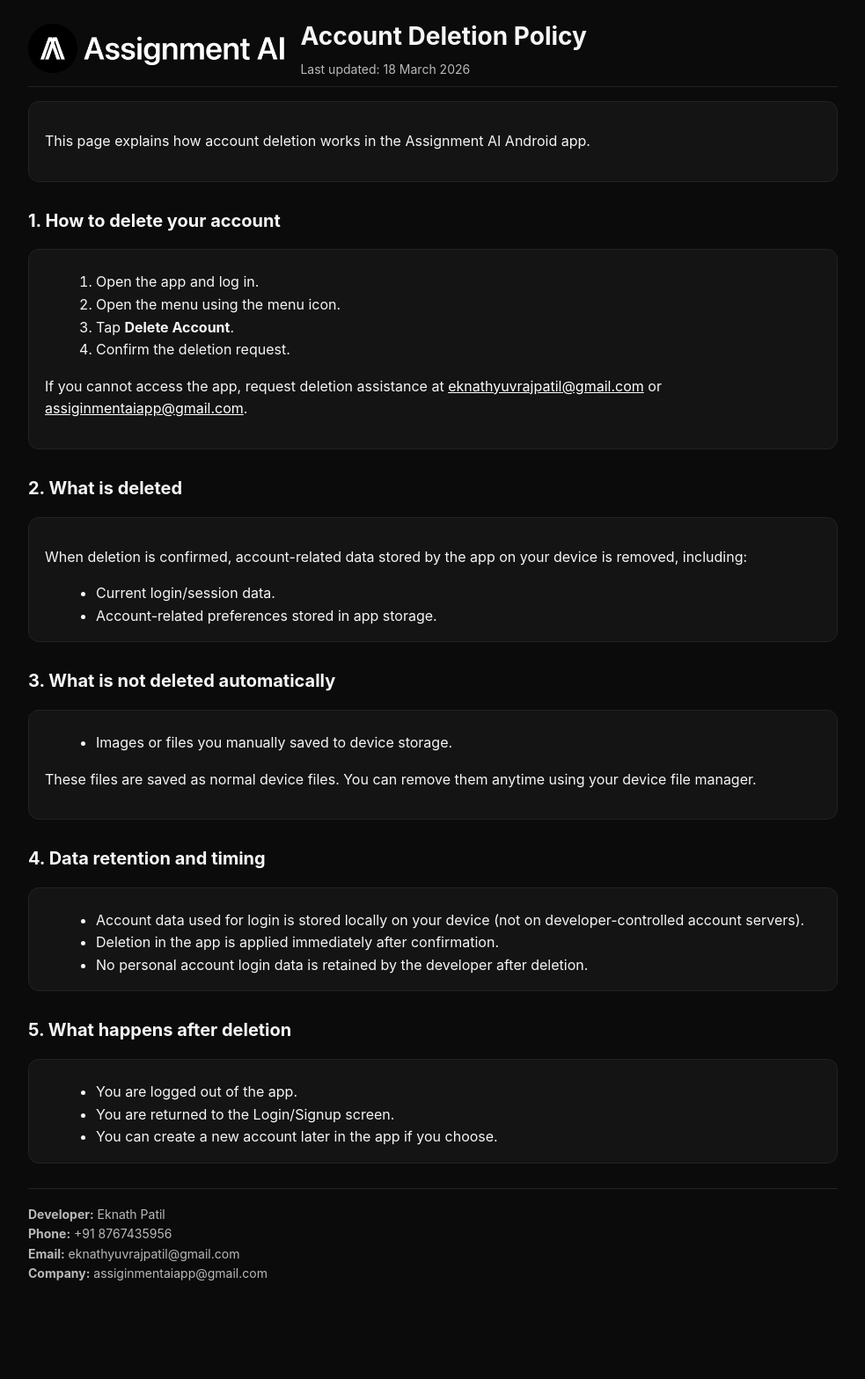
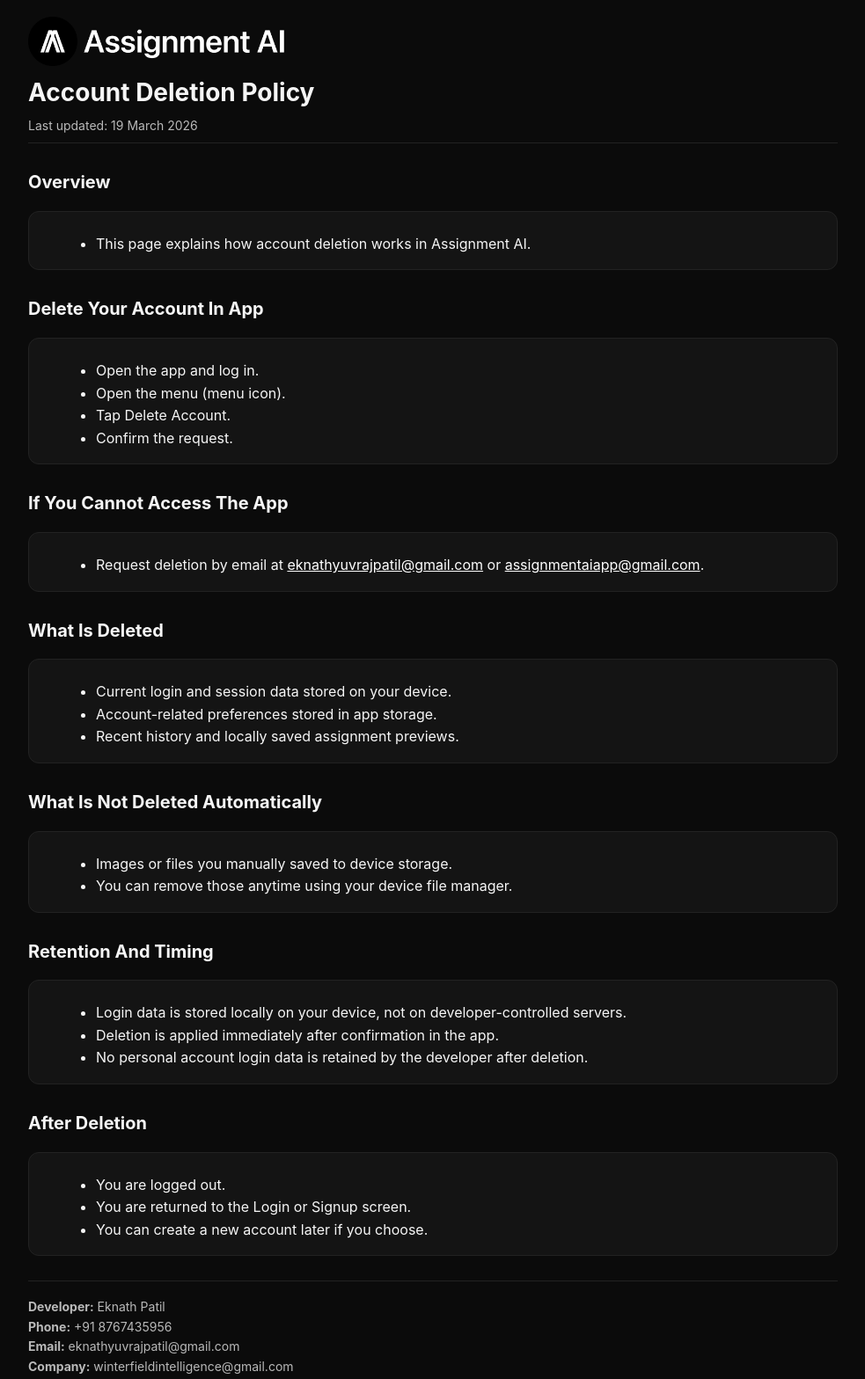
Before and after one commit to winterfieldintelligence/AssignmentAI, a plain HTML site: page account-deletion.html in a window 1280 px wide. Shown: the part 29-1597 px from the top of the page at 88% size, without its empty margins (148-1131 px from the left). Before the commit the page ends 1544 px from the top, so only its background shows below. Drawn offline with Linux system fonts and the light colour scheme.

Commit message:
Update privacy and account deletion pages

```diff
--- a/account-deletion.html
+++ b/account-deletion.html
@@ -27,8 +27,9 @@
     }
     header {
       display: flex;
-      align-items: center;
-      gap: 16px;
+      flex-direction: column;
+      align-items: flex-start;
+      gap: 8px;
       padding: 16px 0 8px;
       border-bottom: 1px solid #222;
     }
@@ -75,61 +76,69 @@
       <img src="assignmentai.png" alt="Assignment AI logo" />
       <div>
         <h1>Account Deletion Policy</h1>
-        <div class="muted">Last updated: 18 March 2026</div>
+        <div class="muted">Last updated: 19 March 2026</div>
       </div>
     </header>
 
+    <h2>Overview</h2>
     <div class="card">
-      <p>This page explains how account deletion works in the Assignment AI Android app.</p>
-    </div>
-
-    <h2>1. How to delete your account</h2>
-    <div class="card">
-      <ol>
-        <li>Open the app and log in.</li>
-        <li>Open the menu using the menu icon.</li>
-        <li>Tap <strong>Delete Account</strong>.</li>
-        <li>Confirm the deletion request.</li>
-      </ol>
-      <p>
-        If you cannot access the app, request deletion assistance at
-        <a href="mailto:eknathyuvrajpatil@gmail.com">eknathyuvrajpatil@gmail.com</a> or
-        <a href="mailto:assiginmentaiapp@gmail.com">assiginmentaiapp@gmail.com</a>.
-      </p>
-    </div>
-
-    <h2>2. What is deleted</h2>
-    <div class="card">
-      <p>When deletion is confirmed, account-related data stored by the app on your device is removed, including:</p>
       <ul>
-        <li>Current login/session data.</li>
-        <li>Account-related preferences stored in app storage.</li>
+        <li>This page explains how account deletion works in Assignment AI.</li>
       </ul>
     </div>
 
-    <h2>3. What is not deleted automatically</h2>
+    <h2>Delete Your Account In App</h2>
+    <div class="card">
+      <ul>
+        <li>Open the app and log in.</li>
+        <li>Open the menu (menu icon).</li>
+        <li>Tap Delete Account.</li>
+        <li>Confirm the request.</li>
+      </ul>
+    </div>
+
+    <h2>If You Cannot Access The App</h2>
+    <div class="card">
+      <ul>
+        <li>Request deletion by email at
+          <a href="mailto:eknathyuvrajpatil@gmail.com">eknathyuvrajpatil@gmail.com</a> or
+          <a href="mailto:assignmentaiapp@gmail.com">assignmentaiapp@gmail.com</a>.
+        </li>
+      </ul>
+    </div>
+
+    <h2>What Is Deleted</h2>
+    <div class="card">
+      <ul>
+        <li>Current login and session data stored on your device.</li>
+        <li>Account-related preferences stored in app storage.</li>
+        <li>Recent history and locally saved assignment previews.</li>
+      </ul>
+    </div>
+
+    <h2>What Is Not Deleted Automatically</h2>
     <div class="card">
       <ul>
         <li>Images or files you manually saved to device storage.</li>
+        <li>You can remove those anytime using your device file manager.</li>
       </ul>
-      <p>These files are saved as normal device files. You can remove them anytime using your device file manager.</p>
     </div>
 
-    <h2>4. Data retention and timing</h2>
+    <h2>Retention And Timing</h2>
     <div class="card">
       <ul>
-        <li>Account data used for login is stored locally on your device (not on developer-controlled account servers).</li>
-        <li>Deletion in the app is applied immediately after confirmation.</li>
+        <li>Login data is stored locally on your device, not on developer-controlled servers.</li>
+        <li>Deletion is applied immediately after confirmation in the app.</li>
         <li>No personal account login data is retained by the developer after deletion.</li>
       </ul>
     </div>
 
-    <h2>5. What happens after deletion</h2>
+    <h2>After Deletion</h2>
     <div class="card">
       <ul>
-        <li>You are logged out of the app.</li>
-        <li>You are returned to the Login/Signup screen.</li>
-        <li>You can create a new account later in the app if you choose.</li>
+        <li>You are logged out.</li>
+        <li>You are returned to the Login or Signup screen.</li>
+        <li>You can create a new account later if you choose.</li>
       </ul>
     </div>
 
@@ -137,7 +146,7 @@
       <div><strong>Developer:</strong> Eknath Patil</div>
       <div><strong>Phone:</strong> +91 8767435956</div>
       <div><strong>Email:</strong> eknathyuvrajpatil@gmail.com</div>
-      <div><strong>Company:</strong> assiginmentaiapp@gmail.com</div>
+      <div><strong>Company:</strong> winterfieldintelligence@gmail.com</div>
     </footer>
   </div>
 </body>
```
Also changed, not shown: privacy-policy.html (+54 -34 lines).
